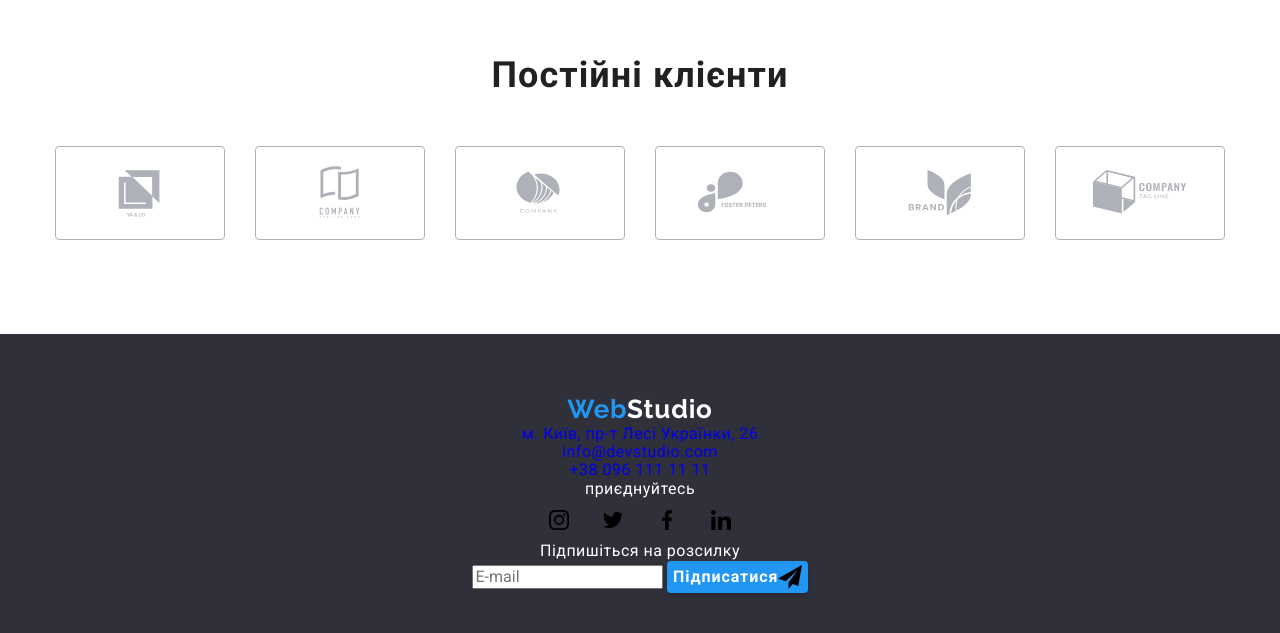
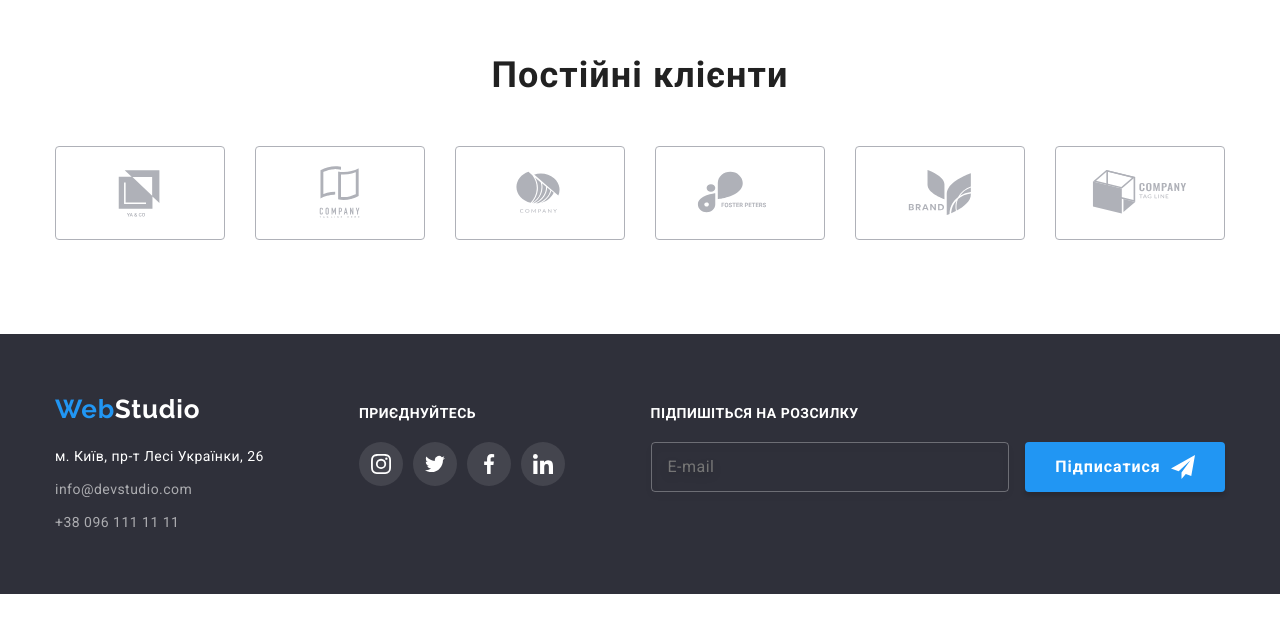
Before and after one commit to Olena-Alieksieienko/goit-markup-hw-8, a plain HTML site: page index.html in a window 1280 px wide. Shown: the part 2100-2733 px from the top of the page. After the commit the page ends 2694 px from the top, so only its background shows below. Drawn offline with nearby package versions, Linux system fonts and the light colour scheme.

Commit message:
додає початок роботи з футером

```diff
--- a/sass/layouts/_footer.scss
+++ b/sass/layouts/_footer.scss
@@ -1,12 +1,121 @@
 .footer {
   background-color: var(--hero-bg-color);
   color: var(--secondary-accent-color);
-  padding-top: 60px;
-  padding-bottom: 60px;
-  text-align: center;
-  // text-decoration: none;
-
+  padding: 60px 0;
   & .logo__accent {
   color: var(--secondary-accent-color);
 }
+
 }
+
+.footer-position {
+  display: flex;
+  align-items: baseline;
+}
+
+.address-item {
+  display: block;
+  & + & {
+  margin-top: 9px;
+  }
+}
+
+.footer-address {
+  margin-top: 20px;
+}
+
+.address-location {
+  color: var(--secondary-accent-color);
+  @include font (14px, 1.71, 400, null);
+  font-style: normal;
+
+  transition-property: color;
+  transition-duration: var(--transition-duration);
+  transition-timing-function: var(--transition-timing-function);
+  &:hover,
+  &:focus {
+  color: var(--accent-color);
+  outline: 0;
+  }
+}
+
+.footer-mail,
+.footer-tel {
+  @include font (14px, 1.71, 400, null);
+  color: var(--footer-mail-tel-color);
+
+  transition-property: color;
+  transition-duration: var(--transition-duration);
+  transition-timing-function: var(--transition-timing-function);
+  &:hover,
+  &:focus {
+    color: var(--accent-color);
+    outline: 0;
+  }
+}
+
+.footer-second-block {
+  margin-left: 95px;
+}
+
+.invitation-text {
+  margin-bottom: 20px;
+  @include font (14px, 1.14, 700, null);
+  text-transform: uppercase;
+}
+
+.site-soc-link {
+  background: var(--site-soc-linc-bg-color);
+}
+
+.site-soc-icon {
+  fill: var(--secondary-accent-color);
+  .site-soc-link:hover &,
+  .site-soc-link:focus & {
+  fill: var(--secondary-accent-color);
+  outline: 0;
+  }
+}
+
+.footer-third-block {
+  margin-left: auto;
+}
+
+.footer-subscription-title {
+  margin-bottom: 20px;
+  @include font (14px, 1.14, 700, null);
+  text-transform: uppercase;
+  }
+
+.footer-subscription-form-mail {
+  min-width: 358px;
+  padding: 15px;
+  padding-left: 16px;
+  border: 1px solid rgba(255, 255, 255, 0.3);
+  filter: drop-shadow(0px 4px 4px rgba(0, 0, 0, 0.15));
+  border-radius: 4px;
+  color: var(--secondary-accent-color);
+  background-color: transparent;
+
+  transition-property: border;
+  transition-duration: var(--transition-duration);
+  transition-timing-function: var(--transition-timing-function);
+  &:focus {
+  outline: none;
+  border: 1px solid var(--accent-color);
+  }
+  &::placeholder {
+  @include font (16px, 1.25, null, 0.03em);
+  }
+}
+
+.subscription-button {
+  width: 200px;
+  margin-left: 12px;
+  padding: 10px 28px;
+}
+
+.subscription-button-send-icon {
+  margin-left: 10px;
+  fill: var(--secondary-accent-color);
+}
```
Also changed, not shown: css/main.css, css/main.min.css, 2 other files.
